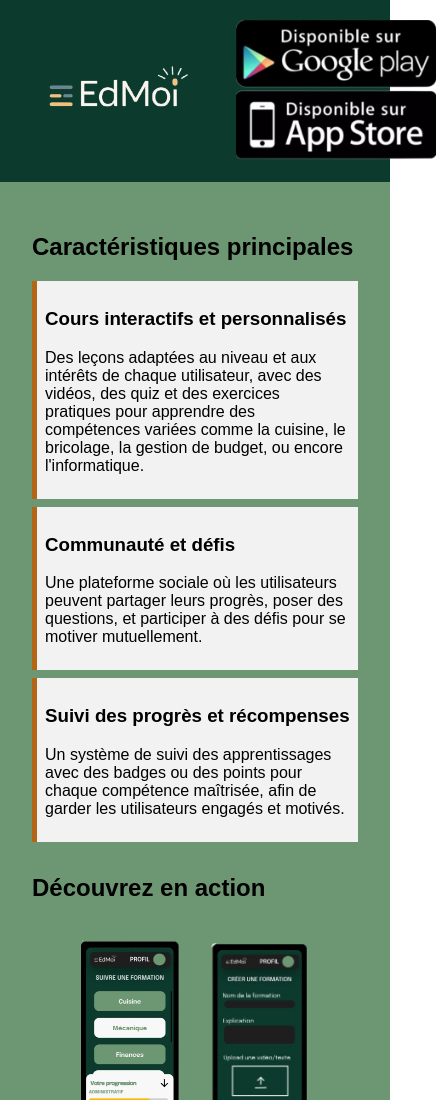
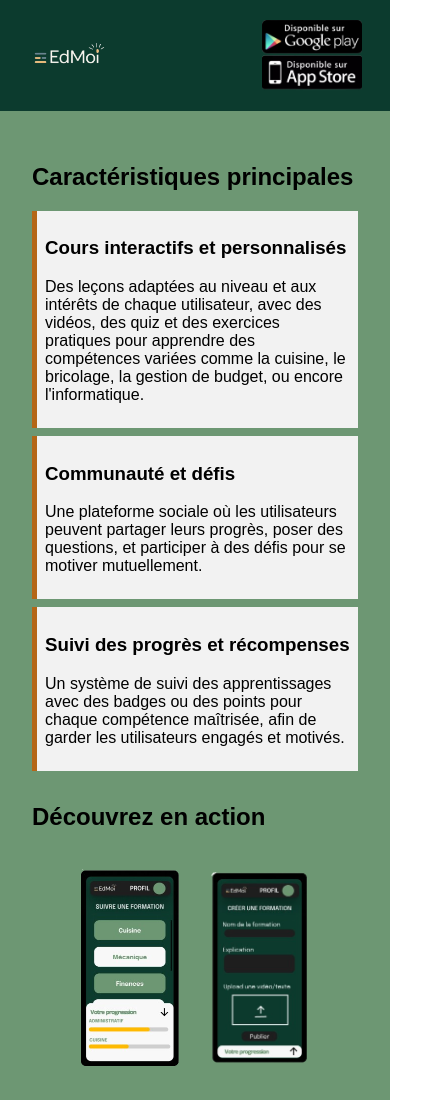
Before and after one commit to Gabin-SUBRI/ED-moi-Web, a plain HTML site: page index.html in a window 390 px wide. Shown: the top 1100 px of the page, 436 px wide, since content can reach past the window. Drawn offline with Linux system fonts and the light colour scheme.

Commit message:
Site V2 amélioration du responsive pour le header

```diff
--- a/styles.css
+++ b/styles.css
@@ -38,14 +38,32 @@ header {
   align-items: center; /* Centre le logo et le texte verticalement */
 }
 
+/* Styles par défaut pour les écrans larges */
 .logo {
-  width: 200px; /* Réduit la taille du logo */
-  margin-right: 1rem; /* Espace entre le logo et le texte */
+  width: 200px; /* Taille par défaut pour les grands écrans */
+  margin-right: 1rem;
 }
 
 .store {
   width: 200px;
   margin-right: 1rem;
+}
+
+/* Pour les tablettes (écrans moyens) */
+@media (max-width: 768px) {
+  .logo,
+  .store {
+    width: 150px; /* Réduit la largeur des éléments */
+  }
+}
+
+/* Pour les téléphones (petits écrans) */
+@media (max-width: 480px) {
+  .logo,
+  .store {
+    width: 100px; /* Taille encore plus petite pour les écrans étroits */
+    margin-right: 0.5rem; /* Réduit l'espacement pour maximiser l'espace disponible */
+  }
 }
 
 /* Fin header */
```
